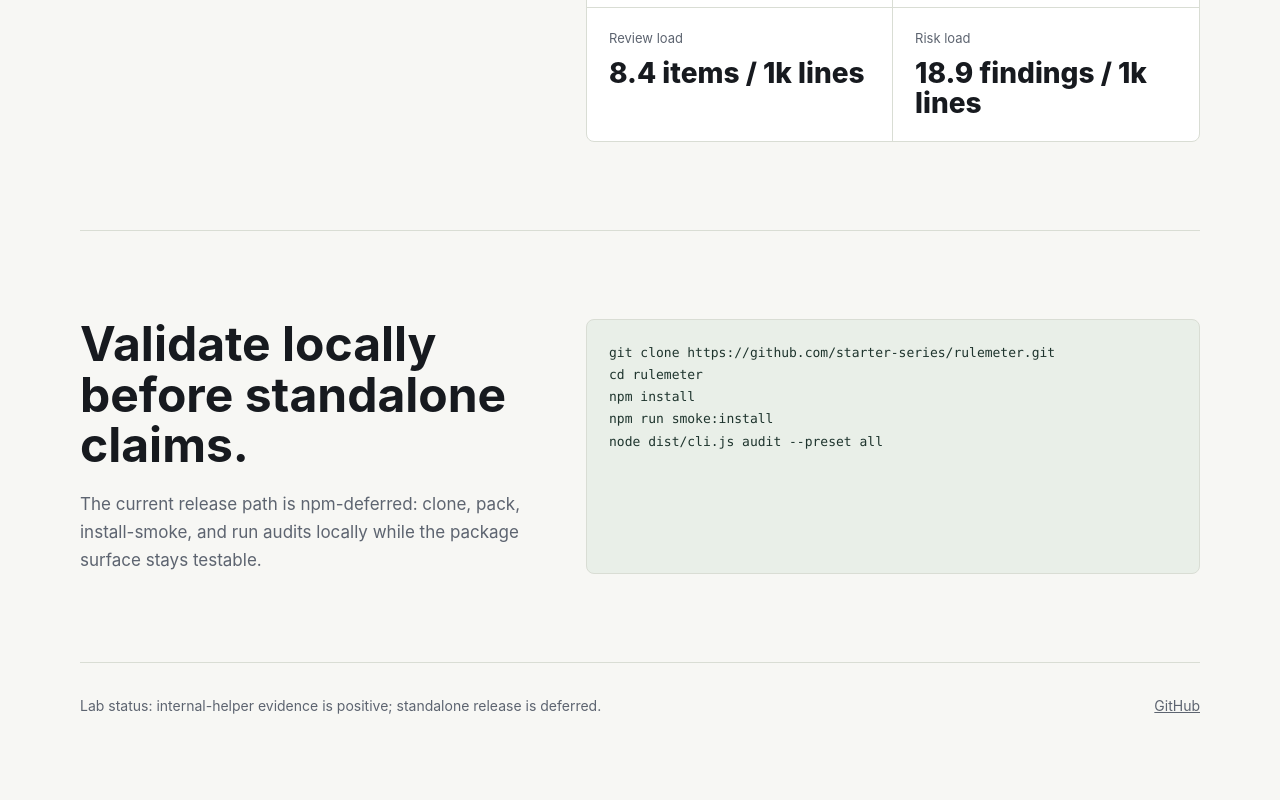
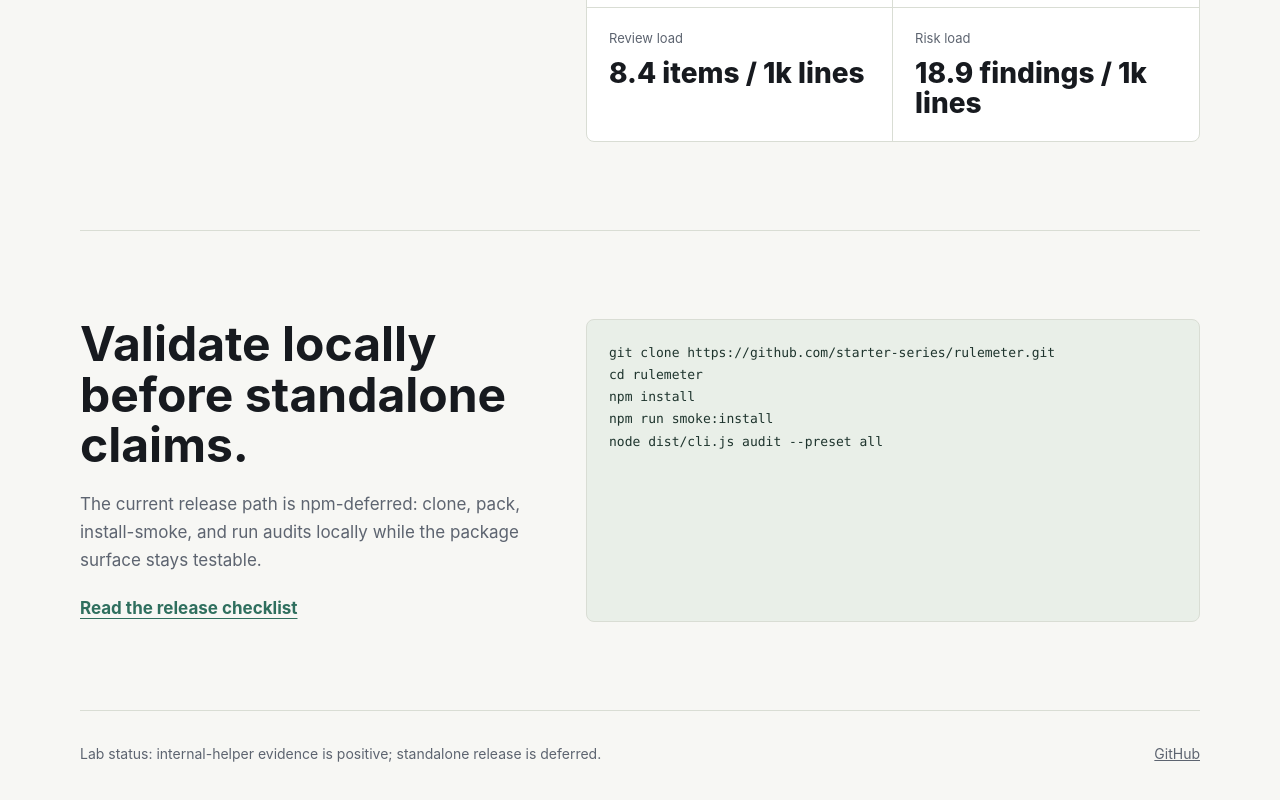
Before and after one commit to starter-series/rulemeter, a website: page docs/index.html in a window 1280 px wide. Shown: the part 2563-3363 px from the top of the page. Before the commit the page ends 3323 px from the top, so only its background shows below. Drawn offline with Linux system fonts and the light colour scheme.

Commit message:
Link release checklist from landing page

```diff
--- a/docs/index.html
+++ b/docs/index.html
@@ -173,6 +173,9 @@ standalone: deferred</code></pre>
           <p data-i18n="install.body">
             The current release path is npm-deferred: clone, pack, install-smoke, and run audits locally while the package surface stays testable.
           </p>
+          <p class="inline-link">
+            <a href="./release-checklist.md" data-i18n="install.checklist">Read the release checklist</a>
+          </p>
         </div>
         <pre><code>git clone https://github.com/starter-series/rulemeter.git
 cd rulemeter
--- a/docs/script.js
+++ b/docs/script.js
@@ -44,6 +44,7 @@ const translations = {
     "install.title": "Validate locally before standalone claims.",
     "install.body":
       "The current release path is npm-deferred: clone, pack, install-smoke, and run audits locally while the package surface stays testable.",
+    "install.checklist": "Read the release checklist",
     "footer.status": "Lab status: internal-helper evidence is positive; standalone release is deferred.",
   },
   ko: {
@@ -91,6 +92,7 @@ const translations = {
     "install.title": "Standalone 주장 전에 로컬에서 검증하세요.",
     "install.body":
       "현재 릴리스 경로는 npm deferred입니다. clone, pack, install-smoke, local audit로 패키지 표면을 계속 검증 가능한 상태로 유지합니다.",
+    "install.checklist": "릴리스 체크리스트 보기",
     "footer.status": "Lab 상태: internal-helper 근거는 긍정적이고, standalone release는 보류입니다.",
   },
   ja: {
@@ -138,6 +140,7 @@ const translations = {
     "install.title": "Standalone 主張の前にローカル検証します。",
     "install.body":
       "現在のリリース経路は npm deferred です。clone、pack、install-smoke、local audit で package surface を検証可能な状態に保ちます。",
+    "install.checklist": "リリース checklist を読む",
     "footer.status": "Lab status: internal-helper evidence is positive; standalone release is deferred.",
   },
 };
--- a/docs/styles.css
+++ b/docs/styles.css
@@ -143,6 +143,17 @@ main {
 .install p {
   color: var(--muted);
   line-height: 1.65;
+}
+
+.inline-link {
+  margin-top: 14px;
+}
+
+.inline-link a {
+  color: var(--accent);
+  font-weight: 720;
+  text-decoration-thickness: 1px;
+  text-underline-offset: 4px;
 }
 
 .hero-copy p {
```
Also changed, not shown: test/docs.test.js (+2 -0 lines).
